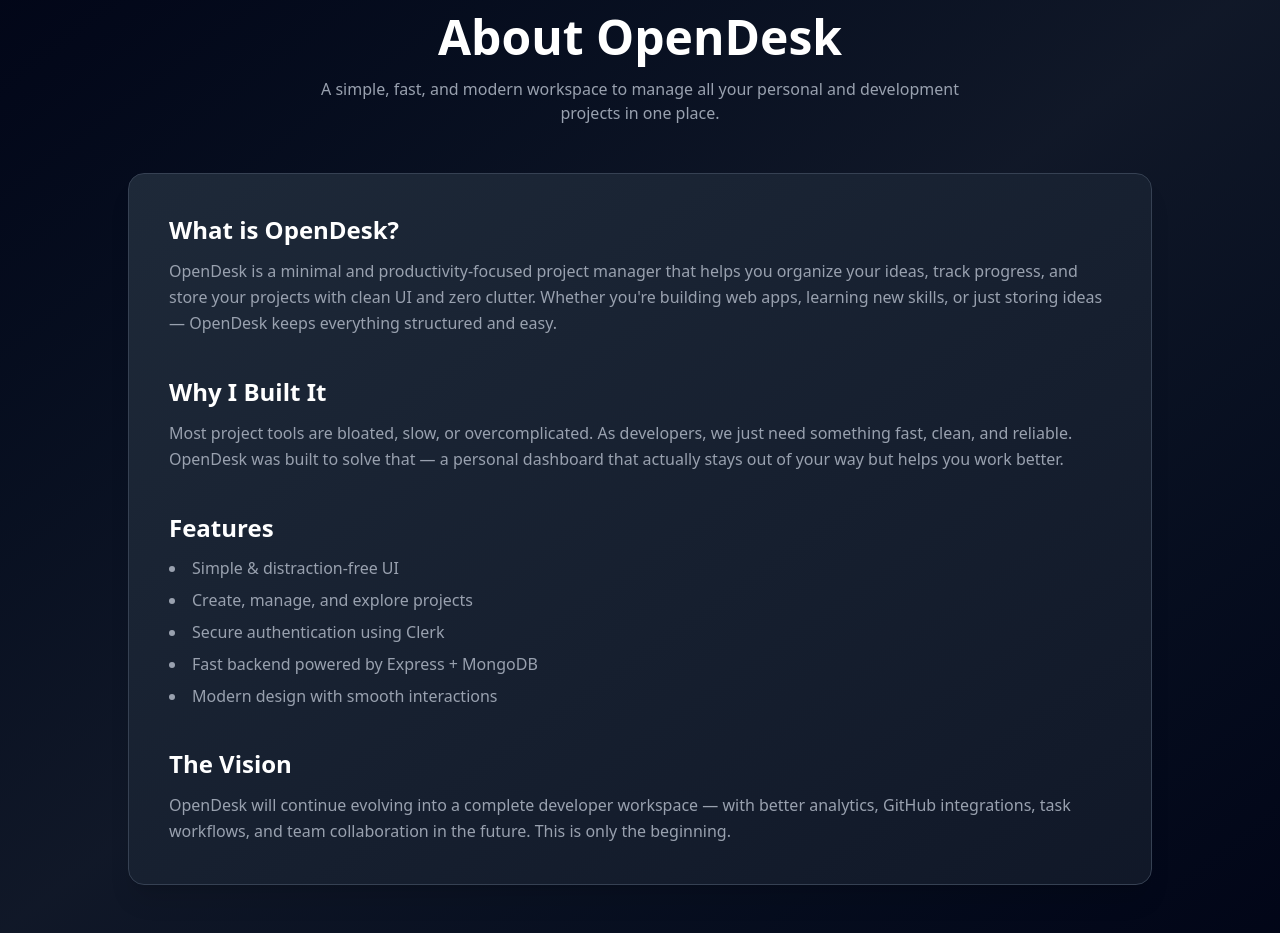
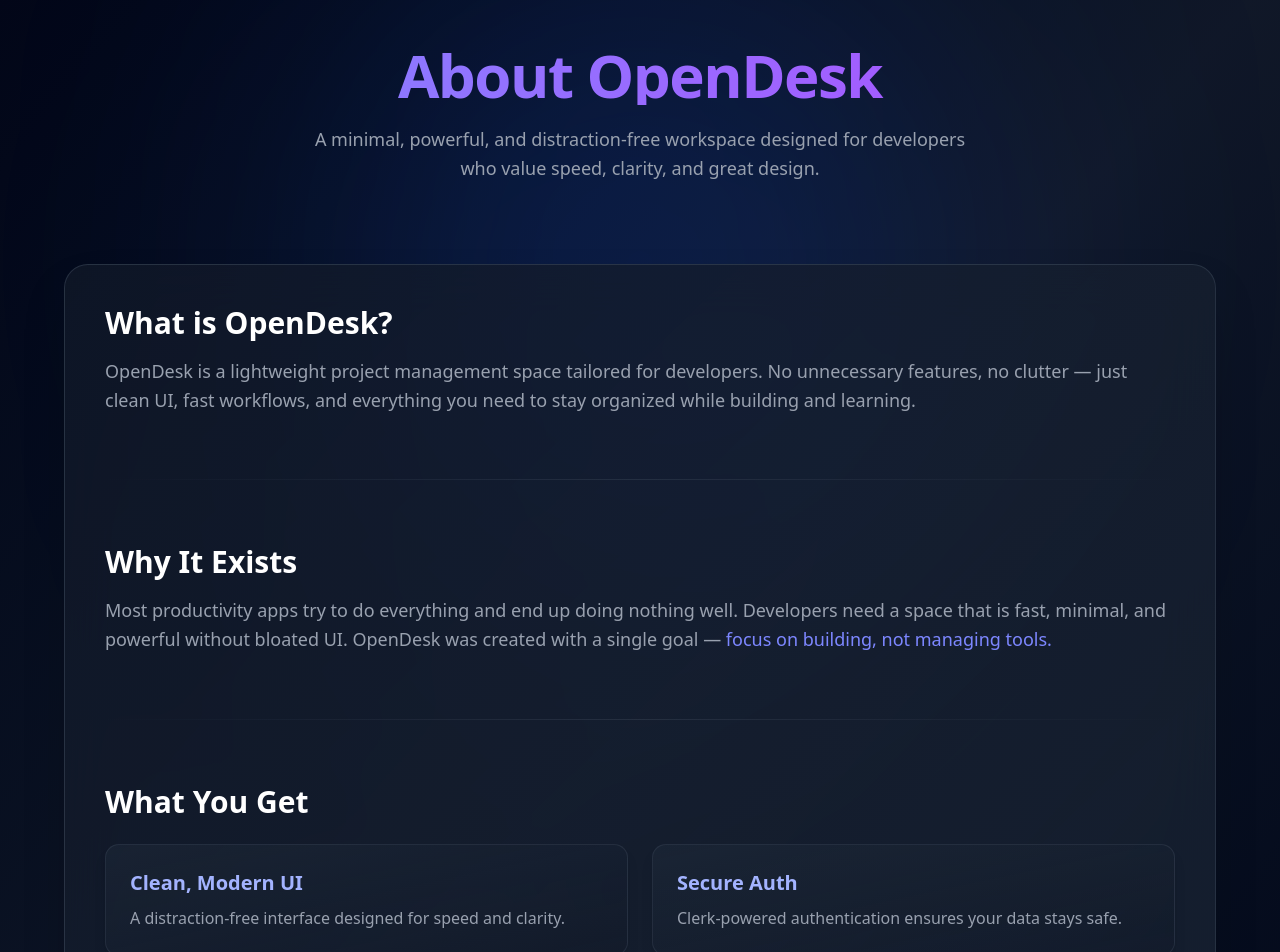
Before and after one commit to CwPranay/OpenDesk, a Next.js app in the folder client/: page /about in a window 1280 px wide. Shown: the part 100-1052 px from the top of the page. Built offline with nearby package versions, Linux system fonts and the light colour scheme; no server answers.

Commit message:
about page ui updated

```diff
--- a/client/app/about/page.tsx
+++ b/client/app/about/page.tsx
@@ -1,63 +1,85 @@
 export default function AboutPage() {
   return (
-    <main className="min-h-screen bg-gradient-to-br from-slate-950 via-gray-900 to-slate-950 text-white py-12 px-6 relative">
-      {/* Background Pattern */}
-      <div className="absolute inset-0 bg-[radial-gradient(ellipse_at_top,_var(--tw-gradient-stops))] from-blue-900/10 via-transparent to-transparent"></div>
+    <main className="min-h-screen bg-gradient-to-br from-slate-950 via-gray-900 to-slate-950 text-white py-20 px-6 relative overflow-hidden">
 
-      <div className="relative z-10 max-w-5xl mx-auto">
-        {/* Header */}
-        <div className="text-center mb-12">
-          <h1 className="text-4xl md:text-5xl font-bold mb-4">About OpenDesk</h1>
-          <p className="text-gray-400 max-w-2xl mx-auto">
-            A simple, fast, and modern workspace to manage all your personal and
-            development projects in one place.
+      {/* Background glow */}
+      <div className="absolute top-0 left-1/2 -translate-x-1/2 w-[600px] h-[600px] bg-blue-600/20 rounded-full blur-[150px]"></div>
+
+      <div className="relative z-10 max-w-6xl mx-auto">
+
+        {/* Heading */}
+        <header className="text-center mb-20">
+          <h1 className="text-5xl md:text-6xl font-extrabold mb-5 bg-gradient-to-r from-indigo-400 to-purple-500 bg-clip-text text-transparent tracking-tight">
+            About OpenDesk
+          </h1>
+          <p className="text-gray-400 text-lg max-w-2xl mx-auto leading-relaxed">
+            A minimal, powerful, and distraction-free workspace designed for developers who value speed, clarity, and great design.
           </p>
-        </div>
+        </header>
 
-        {/* Main Card */}
-        <div className="bg-gradient-to-br from-gray-800 to-gray-900 backdrop-blur-lg border border-gray-700 rounded-2xl p-8 md:p-10 shadow-xl">
+        {/* Big Card */}
+        <div className="bg-gradient-to-br from-gray-900/80 to-gray-800/70 backdrop-blur-xl border border-gray-700/60 rounded-3xl p-10 shadow-2xl">
 
-          {/* Section 1 */}
-          <section className="mb-10">
-            <h2 className="text-2xl font-semibold mb-3">What is OpenDesk?</h2>
-            <p className="text-gray-400 leading-relaxed">
-              OpenDesk is a minimal and productivity-focused project manager that helps
-              you organize your ideas, track progress, and store your projects with
-              clean UI and zero clutter. Whether you're building web apps, learning new
-              skills, or just storing ideas — OpenDesk keeps everything structured and easy.
+          {/* Section: What is OpenDesk */}
+          <section className="mb-16">
+            <h2 className="text-3xl font-semibold mb-4">What is OpenDesk?</h2>
+            <p className="text-gray-400 text-lg leading-relaxed">
+              OpenDesk is a lightweight project management space tailored for developers.
+              No unnecessary features, no clutter — just clean UI, fast workflows, and everything you need
+              to stay organized while building and learning.
             </p>
           </section>
 
-          {/* Section 2 */}
-          <section className="mb-10">
-            <h2 className="text-2xl font-semibold mb-3">Why I Built It</h2>
-            <p className="text-gray-400 leading-relaxed">
-              Most project tools are bloated, slow, or overcomplicated. As developers, we
-              just need something fast, clean, and reliable. OpenDesk was built to solve
-              that — a personal dashboard that actually stays out of your way but helps you
-              work better.
+          {/* Divider */}
+          <div className="w-full h-px bg-gradient-to-r from-transparent via-gray-700/50 to-transparent mb-16"></div>
+
+          {/* Section: Why */}
+          <section className="mb-16">
+            <h2 className="text-3xl font-semibold mb-4">Why It Exists</h2>
+            <p className="text-gray-400 text-lg leading-relaxed">
+              Most productivity apps try to do everything and end up doing nothing well.
+              Developers need a space that is fast, minimal, and powerful without bloated UI.
+              OpenDesk was created with a single goal — <span className="text-indigo-400">focus on building, not managing tools.</span>
             </p>
           </section>
 
-          {/* Section 3 */}
-          <section className="mb-10">
-            <h2 className="text-2xl font-semibold mb-3">Features</h2>
-            <ul className="text-gray-400 space-y-2 list-disc list-inside">
-              <li>Simple & distraction-free UI</li>
-              <li>Create, manage, and explore projects</li>
-              <li>Secure authentication using Clerk</li>
-              <li>Fast backend powered by Express + MongoDB</li>
-              <li>Modern design with smooth interactions</li>
-            </ul>
+          {/* Divider */}
+          <div className="w-full h-px bg-gradient-to-r from-transparent via-gray-700/50 to-transparent mb-16"></div>
+
+          {/* Features Grid */}
+          <section className="mb-16">
+            <h2 className="text-3xl font-semibold mb-6">What You Get</h2>
+
+            <div className="grid grid-cols-1 md:grid-cols-2 gap-6">
+              {[
+                { title: "Clean, Modern UI", desc: "A distraction-free interface designed for speed and clarity." },
+                { title: "Secure Auth", desc: "Clerk-powered authentication ensures your data stays safe." },
+                { title: "Express + MongoDB Backend", desc: "Fast APIs and scalable data storage built for developers." },
+                { title: "Project Organization", desc: "Create, manage, and explore your projects effortlessly." },
+              ].map((item, idx) => (
+                <div
+                  key={idx}
+                  className="p-6 rounded-xl bg-gradient-to-br from-gray-800/60 to-gray-900/40 border border-gray-700/50 shadow-lg hover:shadow-indigo-500/20 transition-all duration-300 hover:-translate-y-1"
+                >
+                  <h3 className="text-xl font-semibold mb-2 text-indigo-300">
+                    {item.title}
+                  </h3>
+                  <p className="text-gray-400 leading-relaxed">{item.desc}</p>
+                </div>
+              ))}
+            </div>
           </section>
 
-          {/* Section 4 */}
+          {/* Divider */}
+          <div className="w-full h-px bg-gradient-to-r from-transparent via-gray-700/50 to-transparent mb-16"></div>
+
+          {/* Vision */}
           <section>
-            <h2 className="text-2xl font-semibold mb-3">The Vision</h2>
-            <p className="text-gray-400 leading-relaxed">
-              OpenDesk will continue evolving into a complete developer workspace —
-              with better analytics, GitHub integrations, task workflows, and team
-              collaboration in the future. This is only the beginning.
+            <h2 className="text-3xl font-semibold mb-4">The Vision</h2>
+            <p className="text-gray-400 text-lg leading-relaxed">
+              OpenDesk is just getting started. The long-term vision includes deeper GitHub integrations,
+              task workflows, progress analytics, personalized dashboards, and a cleaner ecosystem for teams.
+              The goal is simple: <span className="text-indigo-400">A workspace you actually enjoy using.</span>
             </p>
           </section>
         </div>
```
